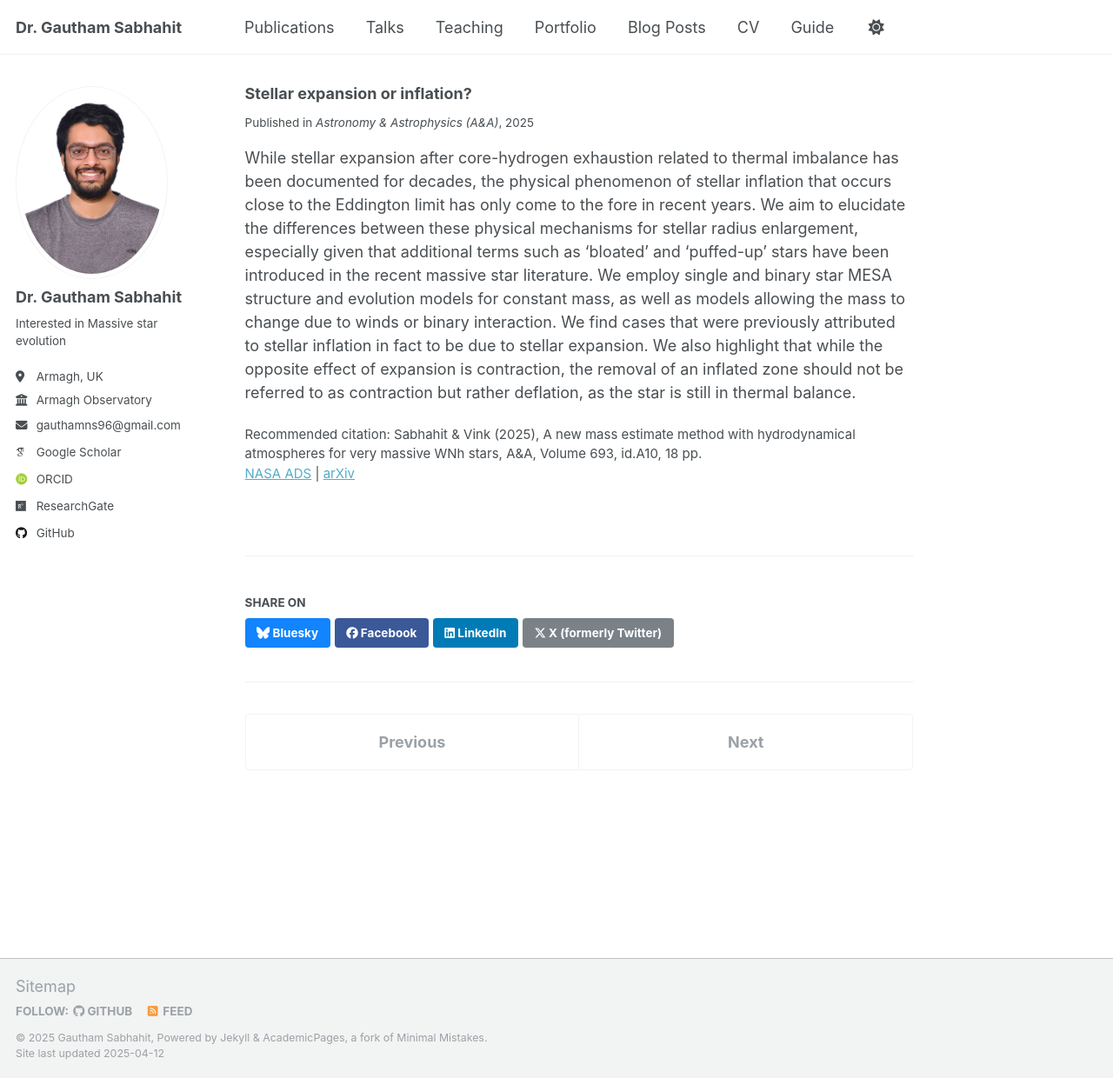
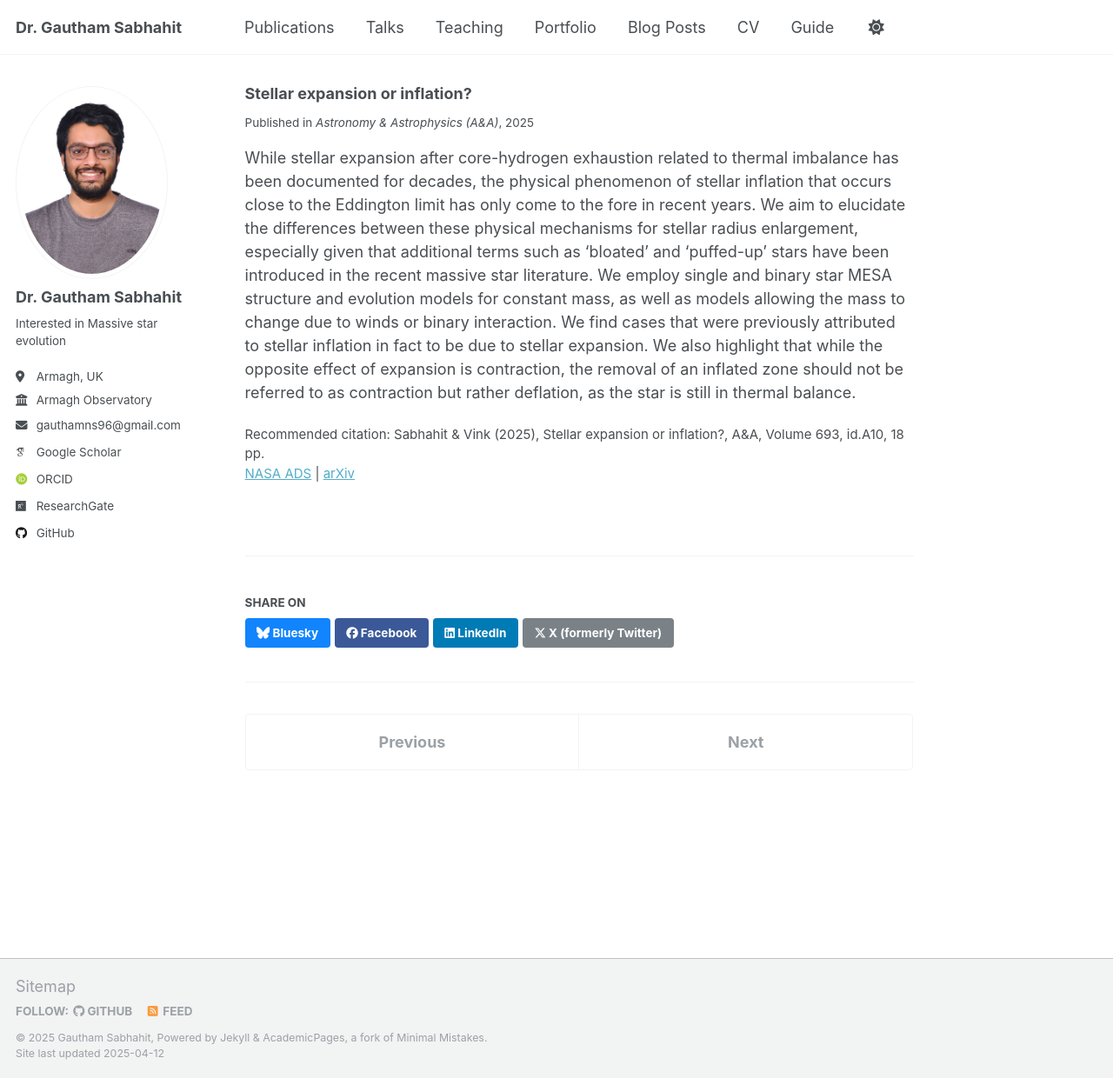
Before and after one commit to Mdot-com/mdot.com, a Jekyll site: the page built from _publications/2025-01-01-Inflation_expansion.md, in a window 1280 px wide and 1240 px high. Shown: the whole window at 87% size. Built offline with Jekyll 4.4.1, drawn with Linux system fonts in a browser that asks for light colours; some web fonts are replaced.

Commit message:
Update 2025-01-01-Inflation_expansion.md

```diff
--- a/_publications/2025-01-01-Inflation_expansion.md
+++ b/_publications/2025-01-01-Inflation_expansion.md
@@ -8,7 +8,7 @@ date: 2025-01-01
 venue: 'Astronomy & Astrophysics (A&A)'
 paperurl: 'https://ui.adsabs.harvard.edu/abs/2025A%26A...693A..10S/abstract'
 bibtexurl: 'https://arxiv.org/abs/2410.22403'
-citation: 'Sabhahit & Vink (2025), A new mass estimate method with hydrodynamical atmospheres for very massive WNh stars, A&A, Volume 693, id.A10, 18 pp.'
+citation: 'Sabhahit & Vink (2025), Stellar expansion or inflation?, A&A, Volume 693, id.A10, 18 pp.'
 authors:
   - "Gautham N. Sabhahit"
   - "Jorick S. Vink"
```
